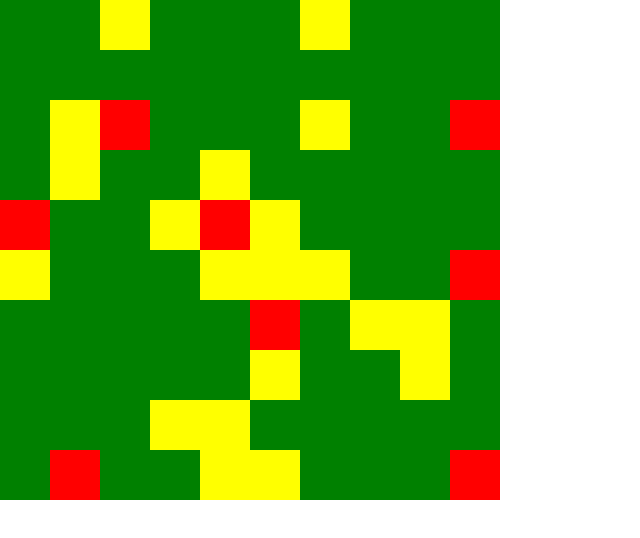
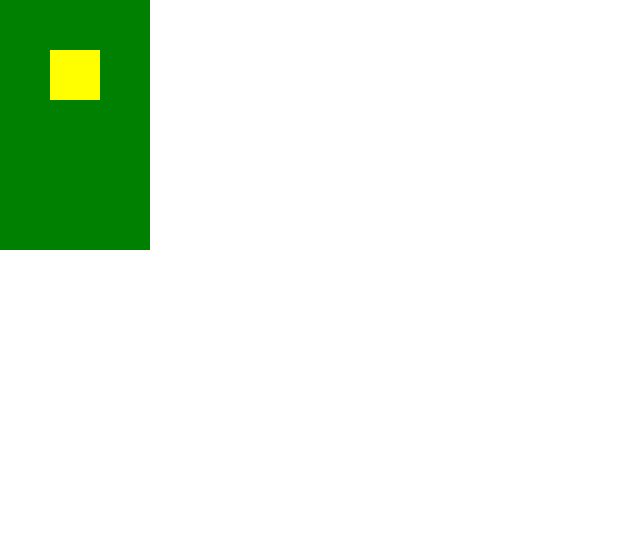
Before and after one commit to objarni/wildfire, a React (Create React App) app: page / in a window 1280 px wide. Shown: the top 538 px of the page, without its empty margins (0-640 px from the left). Built offline with nearby package versions, Linux system fonts and the light colour scheme.

Commit message:
First attempt integrating simulation with visuals

```diff
--- a/src/App.tsx
+++ b/src/App.tsx
@@ -1,9 +1,18 @@
 import React, {useEffect, useState} from 'react'
 import Grid from './Grid'
 import {Cell} from "./types";
+import {simulate} from "./simulation";
 
 const App: React.FC = () => {
-    const [gridData, setGridData] = useState<{ color: 'green' | 'red' | 'yellow' }[][]>([])
+    const [field, setField] = useState<number[][]>([
+        [1, 1, 1],
+        [1, 6, 1],
+        [1, 5, 1],
+        [1, 1, 1],
+        [1, 1, 1],
+    ])
+    const [gridData, setGridData] = useState<Cell[][]>(
+        gridFromField(field))
 
     useEffect(() => {
 
@@ -26,9 +35,22 @@ const App: React.FC = () => {
         }
 
         const intervalId = setInterval(() => {
-            const field = generateHeatField()
-            const colorField = gridFromField(field)
-            setGridData(colorField)
+            // const newField = simulate(field)
+            // const colorGrid = gridFromField(field)
+            // setGridData(colorGrid)
+            // setField(newField)
+            // console.log(newField)
+
+            setGridData(grid => {
+                const newGrid = gridFromField(field);
+                return newGrid;
+            });
+
+            setField(field => {
+                const newField = simulate(field);
+                console.log(newField); // This should now log the updated field
+                return newField;
+            });
         }, 1000) // 1000 milliseconds = 1 second
 
         // Cleanup function to clear interval when the component unmounts
--- a/src/simulation.ts
+++ b/src/simulation.ts
@@ -54,3 +54,15 @@ export function pickNeighboursAround(x: number, y: number, field: number[][]) {
         safePick(x - 1, y), safePick(x + 1, y),
         safePick(x - 1, y + 1), safePick(x, y + 1), safePick(x + 1, y + 1)]
 }
+
+export function simulate(initialField: number[][]) {
+    let newField: number[][] = [];
+    for (let y = 0; y < initialField.length; y++) {
+        let row: number[] = [];
+        for (let x = 0; x < initialField[0].length; x++) {
+            row.push(step(initialField[y][x], pickNeighboursAround(x, y, initialField)))
+        }
+        newField.push(row)
+    }
+    return newField
+}
```
Also changed, not shown: test/sim-test.ts (+1 -13 lines).
